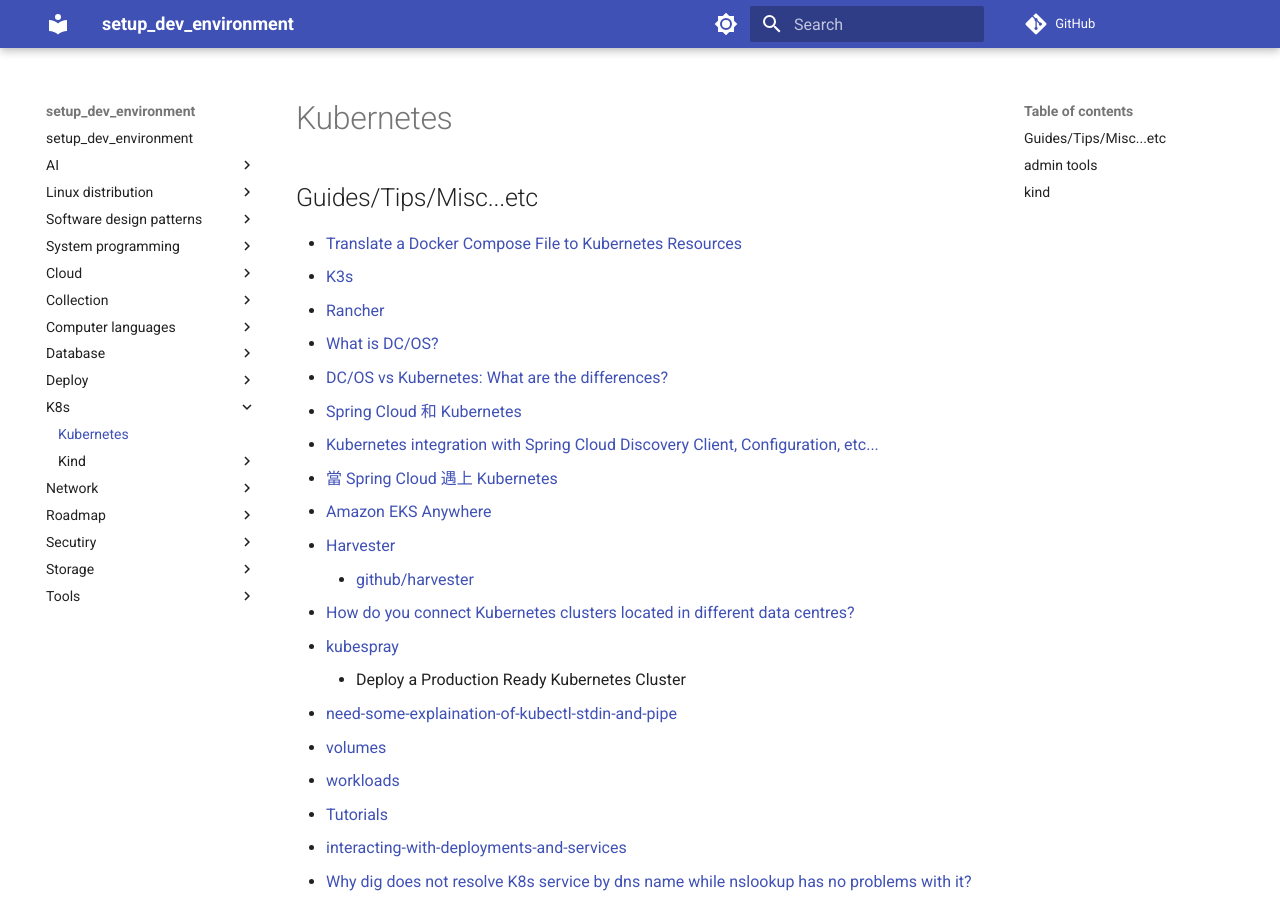
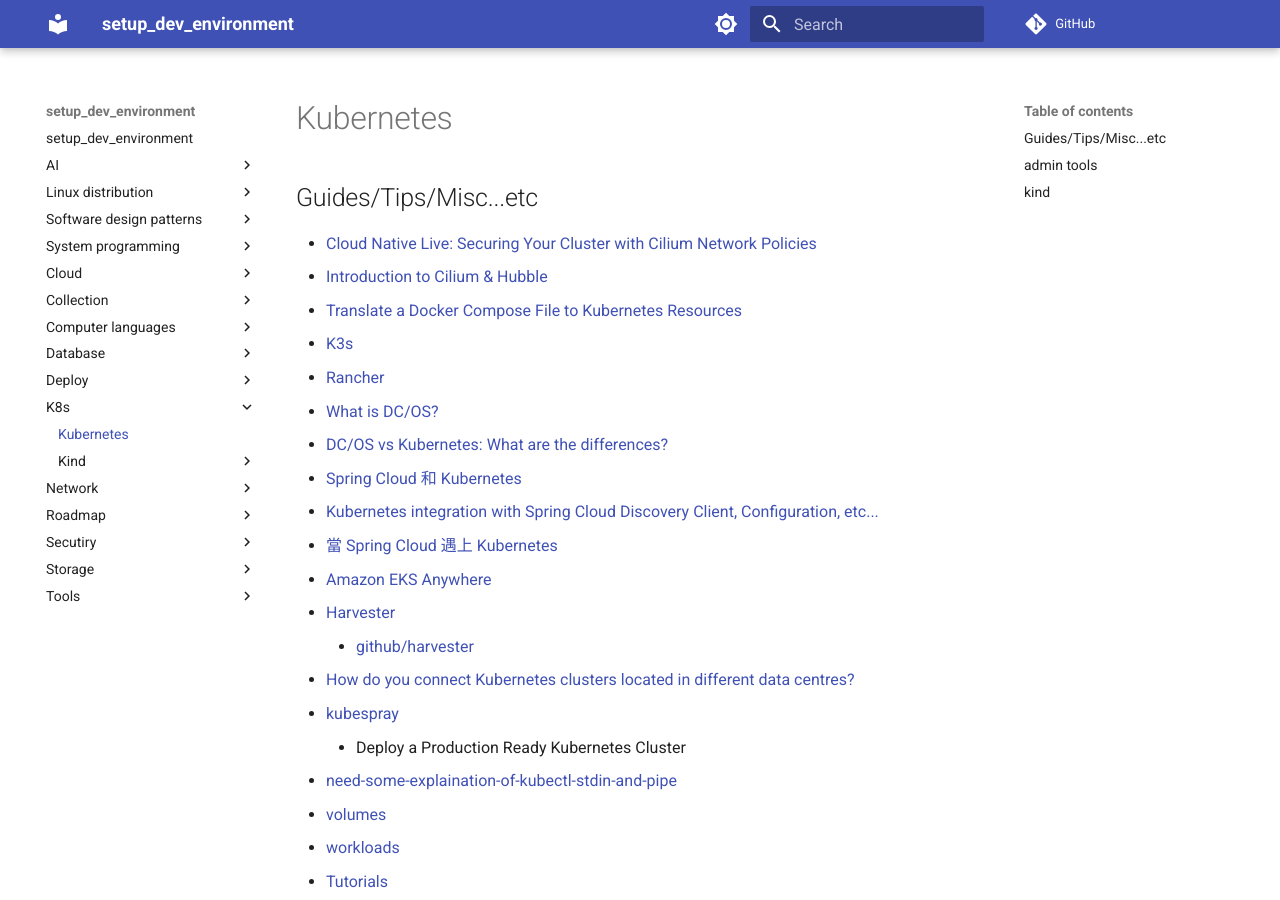
Before and after one commit to hong539/setup_dev_environment, an MkDocs documentation site: the page built from docs/k8s/k8s.md, in a window 1280 px wide and 900 px high. Built offline with MkDocs 1.6.1 and Material for MkDocs 9.7.7, drawn with Linux system fonts in a browser that asks for light colours; comment, search, counter and statistics services are not loaded.

Commit message:
Update docs

```diff
--- a/docs/k8s/k8s.md
+++ b/docs/k8s/k8s.md
@@ -2,6 +2,8 @@
 
 ## Guides/Tips/Misc...etc
 
+* [Cloud Native Live: Securing Your Cluster with Cilium Network Policies](https://youtu.be/huBnEI_wW2U)
+* [Introduction to Cilium & Hubble](https://docs.cilium.io/en/latest/overview/intro/)
 * [Translate a Docker Compose File to Kubernetes Resources](https://kubernetes.io/docs/tasks/configure-pod-container/translate-compose-kubernetes/)
 * [K3s](https://docs.k3s.io/installation)
 * [Rancher](https://ranchermanager.docs.rancher.com/getting-started/overview)
```
